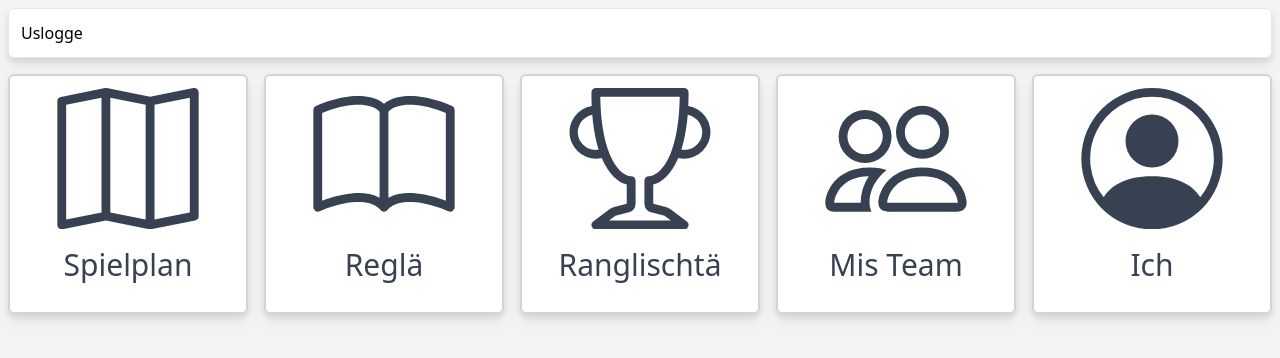
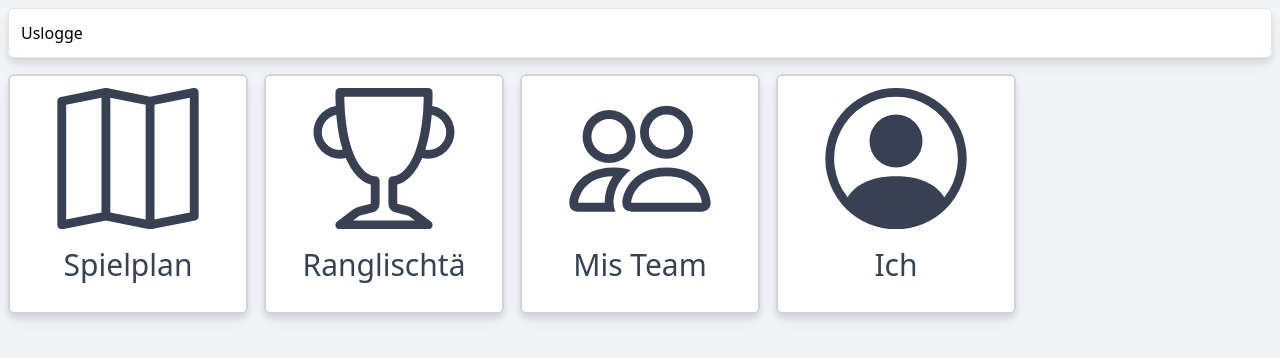
Before and after one commit to gloggi/habatu-tournament-manager, a Vue app in the folder habatu-frontend/: page / in a window 1280 px wide. Shown: the top 358 px of the page. Built offline with nearby package versions, Linux system fonts and the light colour scheme; no server answers; sample sign-in values are in the browser's storage.

Commit message:
Remove rule tile

```diff
--- a/habatu-frontend/src/views/MenuView.vue
+++ b/habatu-frontend/src/views/MenuView.vue
@@ -16,7 +16,7 @@
 		<MenuItem name="Spielplan" to="table">
 			<MapIcon class="h-full w-full" />
 		</MenuItem>
-		<MenuItem name="Reglä" to="rules">
+		<MenuItem v-if="false" name="Reglä" to="rules">
 			<BookIcon class="h-full w-full" />
 		</MenuItem>
 		<MenuItem name="Ranglischtä" to="ranking">
```
